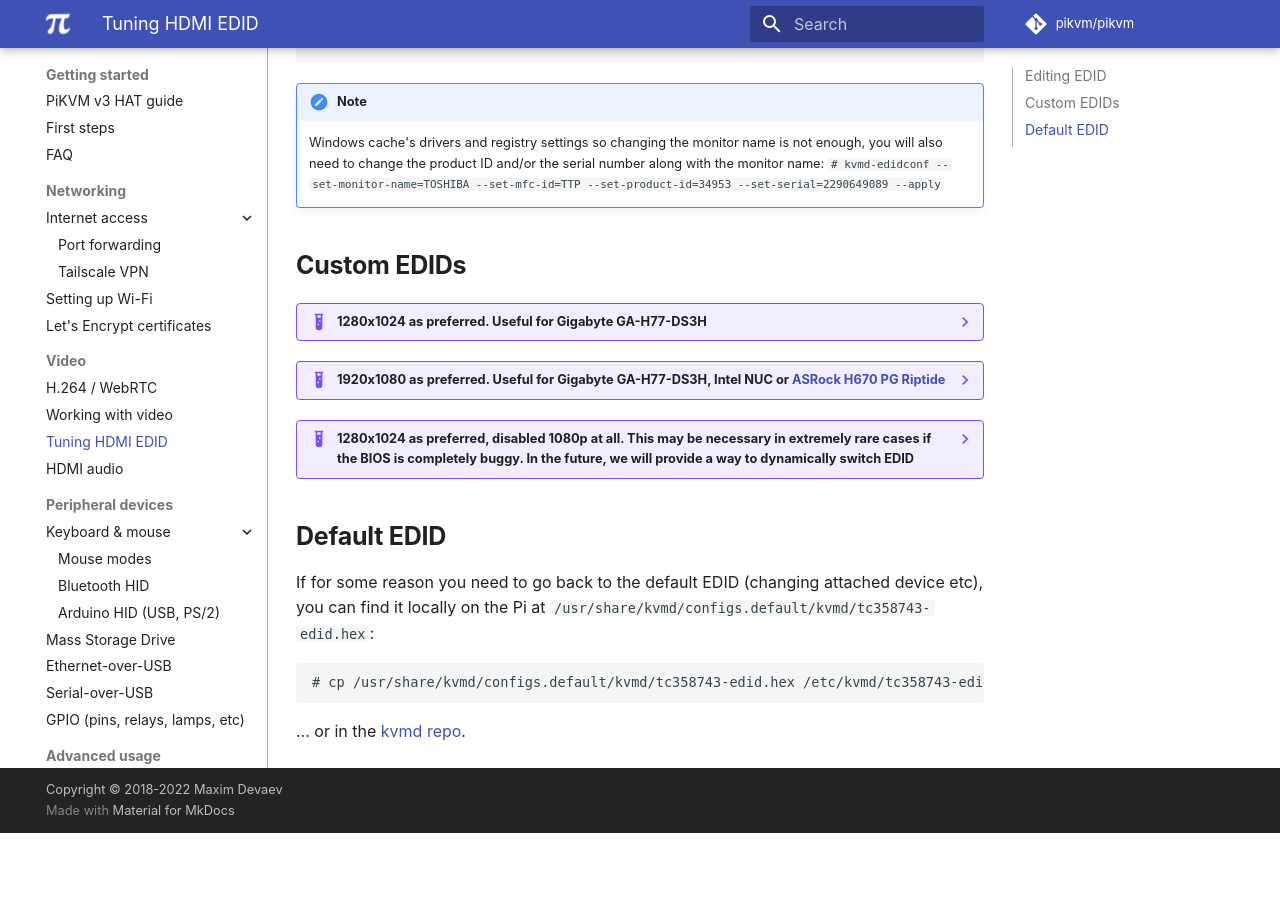
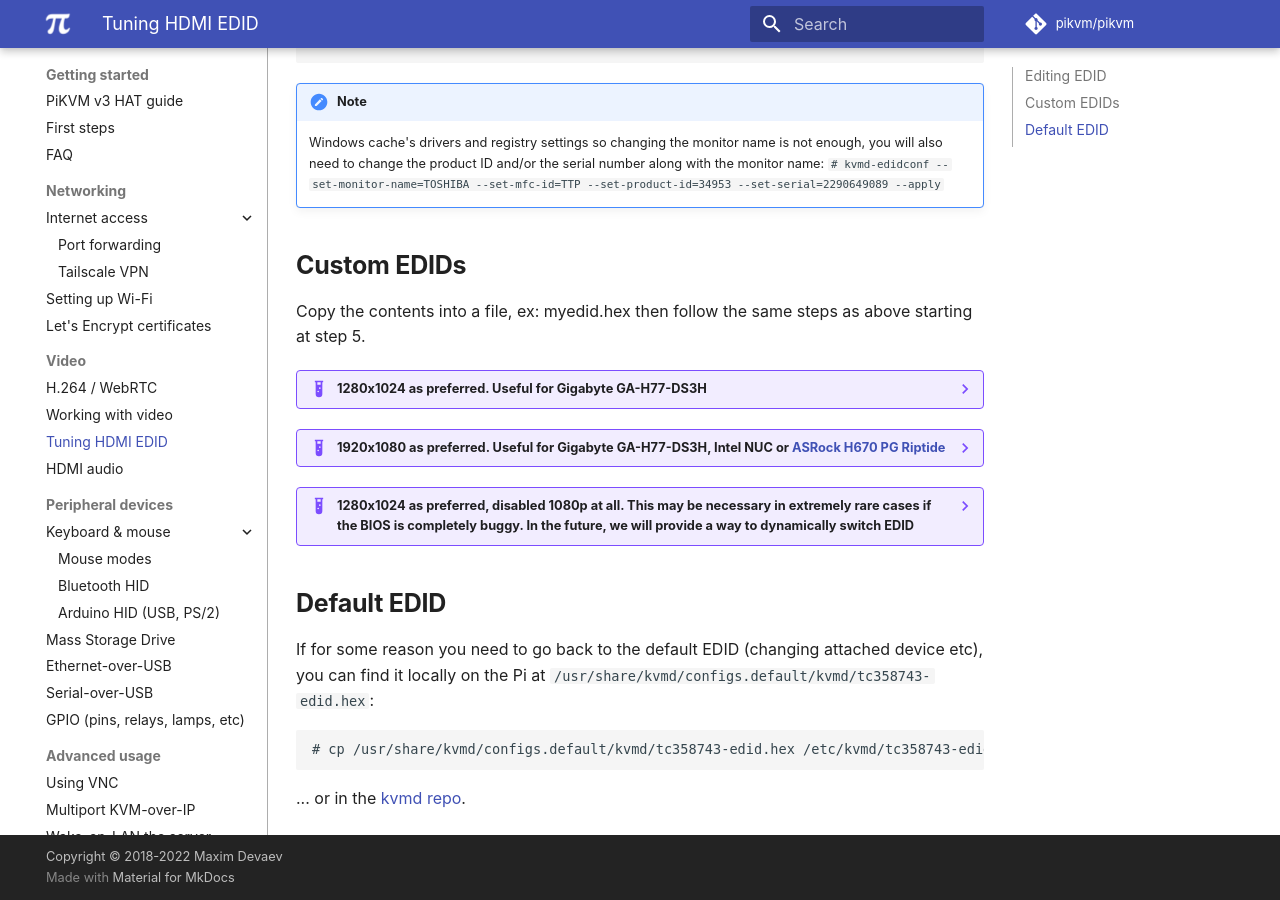
Before and after one commit to pikvm/pikvm, an MkDocs documentation site: the page built from docs/edid.md, in a window 1280 px wide and 900 px high, scrolled down 1744 px. Built offline with MkDocs 1.6.1 and Material for MkDocs 9.7.7, drawn with Linux system fonts in a browser that asks for light colours; some web fonts are replaced; comment, search, counter and statistics services are not loaded; before the commit the page ends 2577 px from its top, so only the background shows below that.

Commit message:
Update edid.md (#902)
Added verbiage for clarity

````diff
--- a/docs/edid.md
+++ b/docs/edid.md
@@ -71,6 +71,8 @@
 
 ## Custom EDIDs
 
+Copy the contents into a file, ex: myedid.hex then follow the same steps as above starting at step 5.
+
 ??? example "1280x1024 as preferred. Useful for Gigabyte GA-H77-DS3H"
     ```
     00FFFFFFFFFFFF005262888800888888
````
